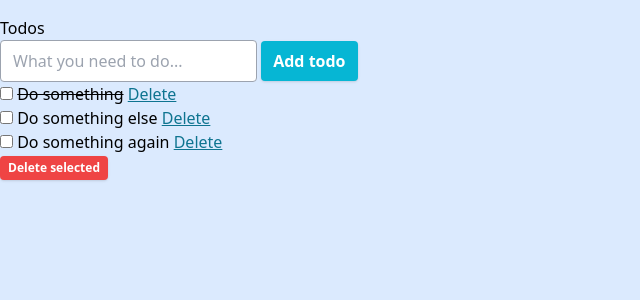
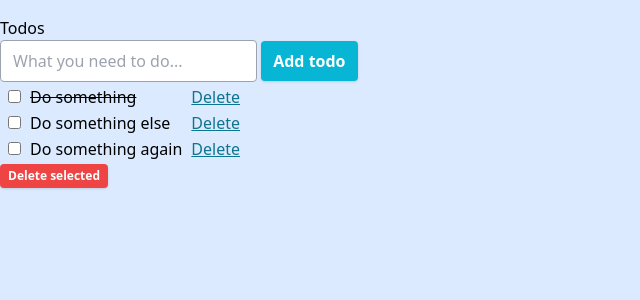
Before and after one commit to wiretick/dopom, a FastAPI app: page / in a window 1280 px wide. Shown: the top 300 px of the page, without its empty margins (0-640 px from the left). Run offline with FastAPI, Linux system fonts and the light colour scheme.

Commit message:
use table for todos

```diff
--- a/templates/components/todo-item.html
+++ b/templates/components/todo-item.html
@@ -1,5 +1,8 @@
-<div class="todo-item">
+<tr class="todo-item">
+  <td class="px-2">
     <input type="checkbox" name="selected_todo_items" value="{{todo.id}}" />
+  </td>
+  <td>
     <span
       class="{% if todo.completed %}line-through{% endif %}"
       hx-put="/todos/{{ todo.id }}"
@@ -8,6 +11,8 @@
     >
       {{ todo.description }}</span
     >
+  </td>
+  <td class="px-2">
     <a
       class="text-cyan-700 underline"
       href="#"
@@ -17,4 +22,5 @@
       hx-confirm="Are you sure?"
       >Delete</a
     >
-</div>
+  </td>
+</tr>
--- a/templates/components/todo-list.html
+++ b/templates/components/todo-list.html
@@ -1,8 +1,18 @@
 <div class="todo-list">
   <form>
-    {% for todo in todos %} {% include "components/todo-item.html" %} {% endfor
-    %}
-    <!-- -->
+    <table>
+      <thead>
+        <tr>
+          <th></th>
+          <th></th>
+          <th></th>
+        </tr>
+      </thead>
+      <tbody>
+        {% for todo in todos %} {% include "components/todo-item.html" %} {%
+        endfor %}
+      </tbody>
+    </table>
     <button
       class="py-1 px-2 bg-red-500 hover:bg-red-600 text-xs text-white font-semibold rounded shadow focus:outline-none"
       hx-delete="/todos"
```
Lines whose indentation alone changed are shown as unchanged.
